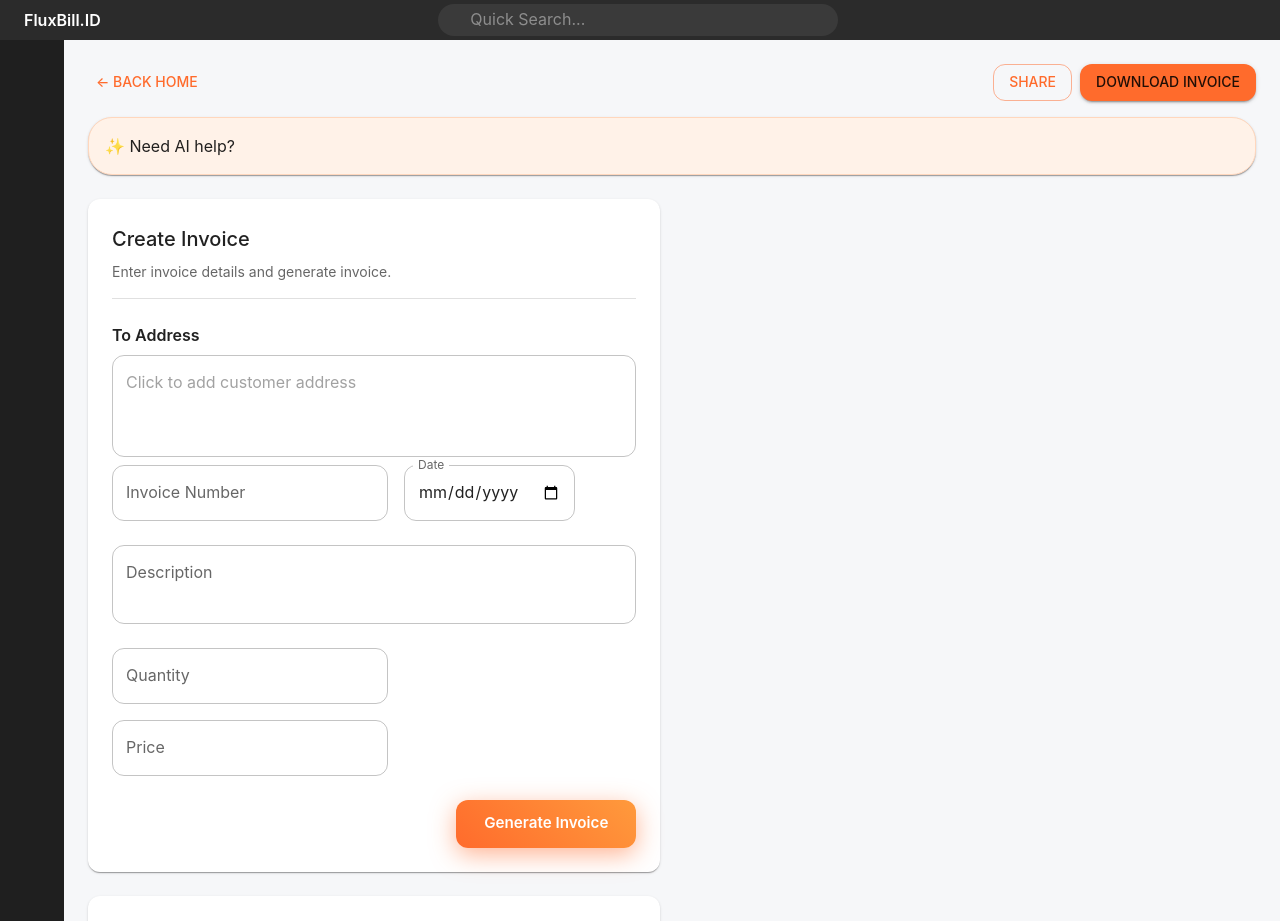
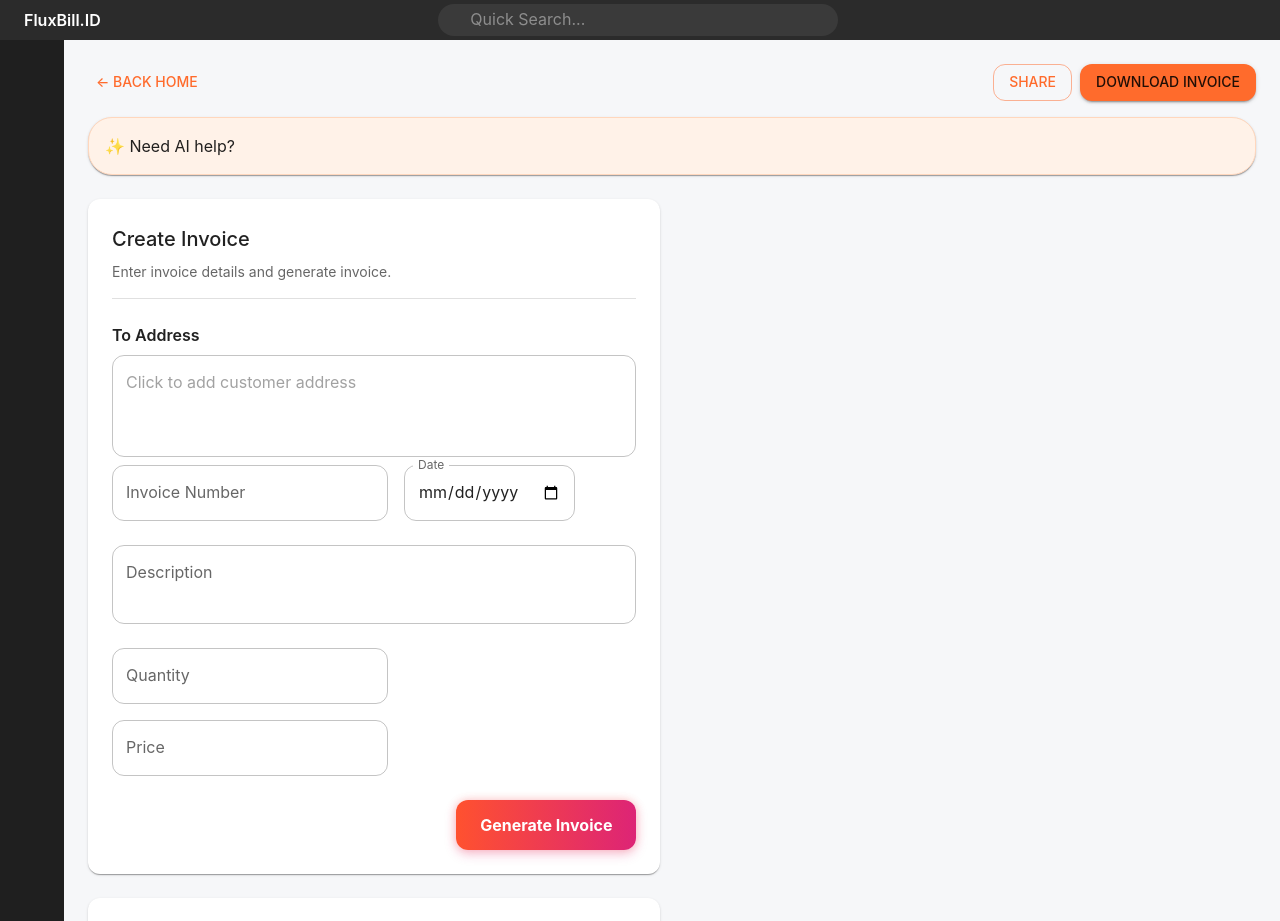
Before and after one commit to developereactapp-fz/invoiceapp, a React (Create React App) app: page / in a window 1280 px wide. Shown: the top 921 px of the page. Built offline with nearby package versions, Linux system fonts and the light colour scheme; some icons are missing.

Commit message:
Initial project setup

```diff
--- a/src/components/invoice/InvoiceForm.jsx
+++ b/src/components/invoice/InvoiceForm.jsx
@@ -161,55 +161,41 @@ TRN: ${address.trn}`;
         variant="contained"
         sx={{
           minWidth: 180,
-          height: 48,
-          fontWeight: 600,
-          fontSize: "0.95rem",
+          height: 50,
+          fontWeight: 700,
+          fontSize: "1rem",
+          textTransform: "none",
           color: "#fff",
-          textTransform: "none",
+
+          /* Base gradient */
+          background: "linear-gradient(90deg, #ff512f 0%, #dd2476 100%)",
+
+          /* Initial subtle glow (for idle state) */
+          boxShadow:
+            "0 4px 12px rgba(221,36,118,0.25), 0 0 8px rgba(255,81,47,0.25)",
+
           borderRadius: "12px",
+          transition: "all 0.4s ease",
 
-          /* Gradient background */
-          background: "linear-gradient(45deg, #ff6b2c, #ff9a3c)",
-
-          /* Initial glow */
-          boxShadow: "0px 4px 15px rgba(255,107,44,0.35)",
-
-          /* Smooth animation */
-          transition: "all 0.3s ease",
-
-          /* Pulsing glow animation */
-          animation: "pulseGlow 2.5s infinite ease-in-out",
-
-          "@keyframes pulseGlow": {
-            "0%": {
-              boxShadow: "0px 4px 15px rgba(255,107,44,0.35)",
-            },
-            "50%": {
-              boxShadow: "0px 8px 30px rgba(255,107,44,0.6)",
-            },
-            "100%": {
-              boxShadow: "0px 4px 15px rgba(255,107,44,0.35)",
-            },
+          /* Hover Glow & Movement */
+          "&:hover": {
+            background: "linear-gradient(90deg, #dd2476 0%, #ff512f 100%)",
+            boxShadow:
+              "0 8px 30px rgba(221,36,118,0.45), 0 0 18px rgba(255,81,47,0.6)",
+            transform: "translateY(-2px) scale(1.05)",
           },
 
-          /* Hover effect */
-          "&:hover": {
-            background: "linear-gradient(45deg, #ff9a3c, #ff6b2c)",
-            boxShadow: "0px 10px 35px rgba(255,107,44,0.8)",
-            transform: "scale(1.06)",
-            animation: "none", // stop pulse on hover
-          },
-
-          /* Click effect */
+          /* Active / Pressed */
           "&:active": {
-            transform: "scale(0.97)",
-            boxShadow: "0px 5px 18px rgba(255,107,44,0.7)",
+            transform: "translateY(0px) scale(0.98)",
+            boxShadow:
+              "0 5px 18px rgba(221,36,118,0.5), 0 0 12px rgba(255,81,47,0.45)",
           },
         }}
       >
         Generate Invoice
       </Button>
-</Box>
+    </Box>
     </Box>
   );
 }
```
